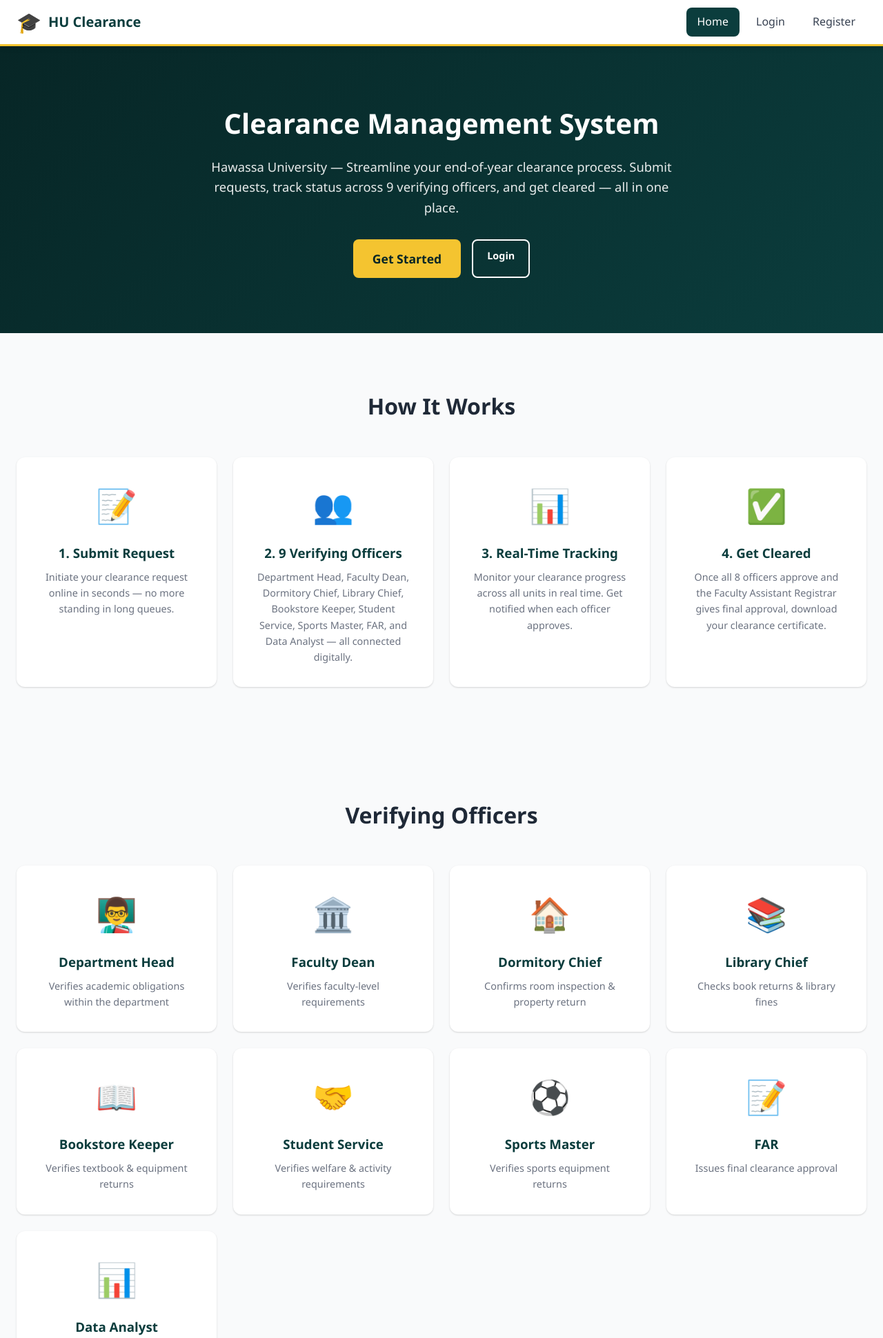
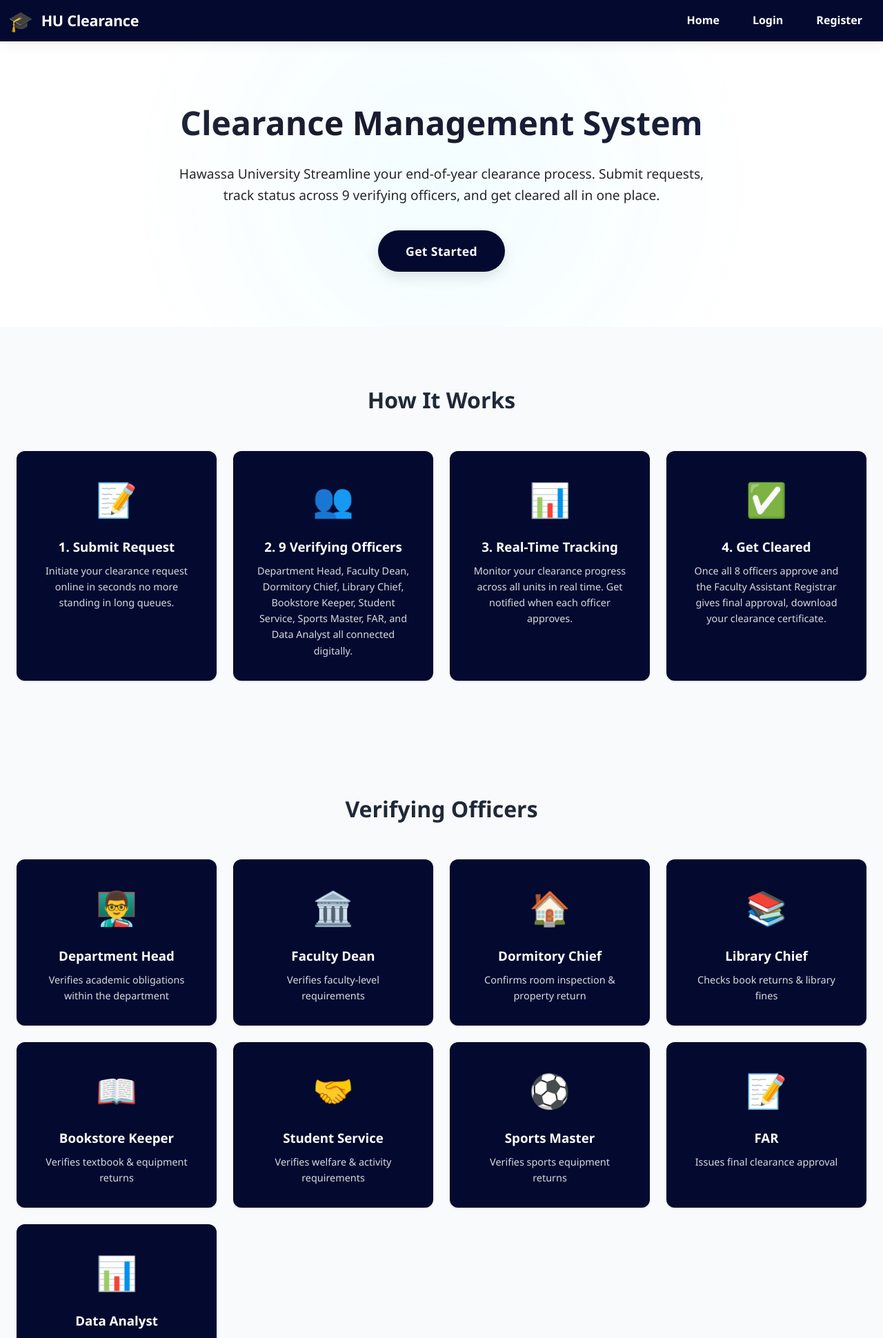
Before and after one commit to AmirCrude/codebase, a PHP site: page /index.html in a window 1280 px wide. Shown: the top 1940 px of the page at 69% size. Run offline with PHP 8.4, Linux system fonts and the light colour scheme.

Commit message:
Initial commit

```diff
--- a/frontend/css/style.css
+++ b/frontend/css/style.css
@@ -50,32 +50,32 @@ body {
 
 /* ============ NAVBAR ============ */
 .navbar {
-    background: var(--white);
-    box-shadow: var(--shadow-md);
+    background: #040a2f;
+    box-shadow: 0 4px 20px rgba(0, 0, 0, 0.06);
     position: sticky;
     top: 0;
     z-index: 1000;
-    border-bottom: 3px solid var(--accent);
 }
 
 .nav-container {
     max-width: 1280px;
     margin: 0 auto;
-    padding: 0 24px;
+    padding: 0 12px;
     display: flex;
     justify-content: space-between;
     align-items: center;
-    height: 64px;
+    height: 60px;
 }
 
 .nav-logo {
     display: flex;
     align-items: center;
-    gap: 10px;
+    gap: 12px;
     text-decoration: none;
-    font-size: 1.25rem;
-    font-weight: 700;
-    color: var(--primary);
+    font-size: 1.35rem;
+    font-weight: 800;
+    color: #ffff;
+    letter-spacing: -0.3px;
 }
 
 .logo-icon {
@@ -84,49 +84,52 @@ body {
 
 .nav-links {
     display: flex;
-    gap: 8px;
+    gap: 12px;
     align-items: center;
 }
 
 .nav-links a {
     text-decoration: none;
-    color: var(--gray-700);
-    padding: 8px 16px;
-    border-radius: var(--radius);
-    font-weight: 500;
-    transition: all 0.2s;
+    color: #ffff;
+    padding: 8px 18px;
+    border-radius: 40px;
+    font-weight: 600;
+    transition: all 0.25s ease;
 }
 
 .nav-links a:hover {
-    background: var(--gray-100);
+    background: #80ed99;
     color: var(--primary);
+    transform: translateY(-1px);
 }
 
-.nav-links a.active {
-    background: var(--primary);
-    color: var(--white);
-}
 
 .nav-user-info {
     display: flex;
     align-items: center;
-    gap: 12px;
+    gap: 16px;
 }
 
 .nav-role-badge {
     background: var(--accent);
     color: var(--primary-dark);
-    padding: 4px 12px;
-    border-radius: 20px;
+    padding: 5px 14px;
+    border-radius: 40px;
     font-size: 0.75rem;
-    font-weight: 600;
+    font-weight: 700;
     text-transform: uppercase;
+    letter-spacing: 0.5px;
 }
 
 .notification-bell {
     position: relative;
     cursor: pointer;
-    font-size: 1.3rem;
+    font-size: 1.35rem;
+    transition: transform 0.2s;
+}
+
+.notification-bell:hover {
+    transform: scale(1.05);
 }
 
 .notification-badge {
@@ -149,7 +152,7 @@ body {
     display: none;
     background: none;
     border: none;
-    font-size: 1.5rem;
+    font-size: 1.6rem;
     cursor: pointer;
     color: var(--gray-700);
 }
@@ -157,34 +160,44 @@ body {
 /* ============ BUTTONS ============ */
 .btn {
     display: inline-block;
-    padding: 10px 20px;
-    border-radius: var(--radius);
-    font-weight: 600;
+    padding: 11px 24px;
+    border-radius: 50px;
+    font-weight: 700;
     font-size: 0.9rem;
     cursor: pointer;
     text-decoration: none;
     border: none;
-    transition: all 0.2s;
+    transition: all 0.25s ease;
     text-align: center;
+    letter-spacing: 0.3px;
 }
 
 .btn-primary {
-    background: var(--primary);
+    background: #80ed99;
     color: var(--white);
+    box-shadow: 0 2px 8px rgba(0, 0, 0, 0.1);
 }
 
 .btn-primary:hover {
     background: var(--primary-light);
-    transform: translateY(-1px);
+    transform: translateY(-2px);
+    box-shadow: 0 6px 16px rgba(0, 0, 0, 0.12);
+}
+
+.btn-primary:active {
+    transform: translateY(0);
 }
 
 .btn-accent {
     background: var(--accent);
     color: var(--primary-dark);
+    box-shadow: 0 2px 8px rgba(0, 0, 0, 0.08);
 }
 
 .btn-accent:hover {
     background: var(--accent-hover);
+    transform: translateY(-2px);
+    box-shadow: 0 6px 16px rgba(0, 0, 0, 0.1);
 }
 
 .btn-success {
@@ -194,6 +207,7 @@ body {
 
 .btn-success:hover {
     opacity: 0.9;
+    transform: translateY(-2px);
 }
 
 .btn-danger {
@@ -203,6 +217,7 @@ body {
 
 .btn-danger:hover {
     opacity: 0.9;
+    transform: translateY(-2px);
 }
 
 .btn-outline {
@@ -214,23 +229,24 @@ body {
 .btn-outline:hover {
     background: var(--primary);
     color: var(--white);
+    transform: translateY(-2px);
 }
 
 .btn-sm {
-    padding: 6px 14px;
+    padding: 7px 18px;
     font-size: 0.8rem;
 }
 
 .btn-lg {
-    padding: 14px 28px;
-    font-size: 1.1rem;
+    padding: 15px 32px;
+    font-size: 1.05rem;
 }
 
 .btn:disabled {
     opacity: 0.5;
     cursor: not-allowed;
+    transform: none;
 }
-
 /* ============ FORMS ============ */
 .form-group {
     margin-bottom: 16px;
@@ -275,36 +291,105 @@ textarea.form-control {
 
 /* ============ HERO ============ */
 .hero {
-    background: linear-gradient(135deg, var(--primary-dark), var(--primary));
-    color: var(--white);
+    background: #ffff;
+    color: var(--primary-dark);
     padding: 80px 24px;
     text-align: center;
+    position: relative;
+    overflow: hidden;
+}
+
+.hero::before {
+    content: '';
+    position: absolute;
+    top: 0;
+    left: 0;
+    right: 0;
+    bottom: 0;
+    background: radial-gradient(circle at 50% 50%, rgba(0, 212, 255, 0.08), transparent 70%);
+    animation: pulse 3s ease-in-out infinite;
+}
+
+@keyframes pulse {
+    0%, 100% { opacity: 0.5; }
+    50% { opacity: 1; }
 }
 
 .hero-content {
-    max-width: 700px;
+    max-width: 800px;
     margin: 0 auto;
+    position: relative;
+    z-index: 2;
 }
 
 .hero h1 {
-    font-size: 2.5rem;
-    margin-bottom: 16px;
+    font-size: 3rem;
+    margin-bottom: 20px;
     font-weight: 800;
+    background: linear-gradient(135deg, #2c3e50, #1a1a2e, #16213e);
+    background-size: 200% auto;
+    -webkit-background-clip: text;
+    background-clip: text;
+    color: transparent;
+    animation: shimmer 3s ease infinite;
+}
+
+@keyframes shimmer {
+    0% { background-position: 0% 50%; }
+    50% { background-position: 100% 50%; }
+    100% { background-position: 0% 50%; }
 }
 
 .hero p {
-    font-size: 1.15rem;
-    margin-bottom: 32px;
-    opacity: 0.9;
+    font-size: 1.2rem;
+    margin-bottom: 36px;
+    opacity: 0.85;
+    line-height: 1.6;
+    color: black;
 }
 
 .hero-buttons {
     display: flex;
-    gap: 16px;
+    gap: 20px;
     justify-content: center;
     flex-wrap: wrap;
+
 }
 
+.btn {
+    display: inline-flex;
+    align-items: center;
+    gap: 8px;
+    padding: 14px 32px;
+    font-size: 1rem;
+    font-weight: 600;
+    text-decoration: none;
+    border-radius: 50px;
+    transition: all 0.3s ease;
+    cursor: pointer;
+}
+
+.btn-lg {
+    padding: 16px 40px;
+    font-size: 1.1rem;
+}
+
+.btn-accent {
+
+    color: #ffffff;
+    box-shadow: 0 8px 20px rgba(0, 0, 0, 0.1);
+    border: none;
+    background-color: #040a2f;
+}
+
+.btn-accent:hover {
+    transform: translateY(-3px);
+    box-shadow: #80ed99;
+}
+
+.btn-accent:active {
+    transform: translateY(0);
+}
 /* ============ FEATURES ============ */
 .features {
     padding: 80px 24px;
@@ -326,12 +411,13 @@ textarea.form-control {
 }
 
 .feature-card {
-    background: var(--white);
+    background: #040a2f;
     padding: 32px;
     border-radius: var(--radius-lg);
     box-shadow: var(--shadow);
     text-align: center;
     transition: transform 0.2s;
+    color: #ffffff;
 }
 
 .feature-card:hover {
@@ -346,14 +432,13 @@ textarea.form-control {
 
 .feature-card h3 {
     margin-bottom: 8px;
-    color: var(--primary);
+    color: #ffffff;
 }
 
 .feature-card p {
-    color: var(--gray-500);
+    color: rgba(255, 255, 255, 0.85);
     font-size: 0.9rem;
 }
-
 /* ============ CARDS ============ */
 .card {
     background: var(--white);
@@ -513,6 +598,7 @@ table tr:hover {
     border: 1px solid #3b82f6;
 }
 
+
 /* ============ MODAL ============ */
 .modal-overlay {
     display: none;
@@ -555,13 +641,13 @@ table tr:hover {
 
 /* ============ FOOTER ============ */
 footer {
-    background: var(--primary-dark);
+    background:#040a2f;
     color: var(--white);
     text-align: center;
     padding: 24px;
     margin-top: 80px;
     font-size: 0.9rem;
-    opacity: 0.8;
+
 }
 
 /* ============ LOADING ============ */
--- a/frontend/index.html
+++ b/frontend/index.html
@@ -34,11 +34,9 @@
         <section class="hero">
             <div class="hero-content">
                 <h1>Clearance Management System</h1>
-                <p>Hawassa University — Streamline your end-of-year clearance process. Submit requests, track status across 9 verifying officers, and get cleared — all in one place.</p>
+                <p>Hawassa University Streamline your end-of-year clearance process. Submit requests, track status across 9 verifying officers, and get cleared  all in one place.</p>
                 <div class="hero-buttons">
                     <a href="register.html" class="btn btn-accent btn-lg">Get Started</a>
-                    <a href="login.html" class="btn btn-outline" style="color:white;border-color:white;">Login</a>
-                </div>
             </div>
         </section>
 
@@ -49,12 +47,12 @@
                 <div class="feature-card">
                     <div class="feature-icon">📝</div>
                     <h3>1. Submit Request</h3>
-                    <p>Initiate your clearance request online in seconds — no more standing in long queues.</p>
+                    <p>Initiate your clearance request online in seconds  no more standing in long queues.</p>
                 </div>
                 <div class="feature-card">
                     <div class="feature-icon">👥</div>
                     <h3>2. 9 Verifying Officers</h3>
-                    <p>Department Head, Faculty Dean, Dormitory Chief, Library Chief, Bookstore Keeper, Student Service, Sports Master, FAR, and Data Analyst — all connected digitally.</p>
+                    <p>Department Head, Faculty Dean, Dormitory Chief, Library Chief, Bookstore Keeper, Student Service, Sports Master, FAR, and Data Analyst  all connected digitally.</p>
                 </div>
                 <div class="feature-card">
                     <div class="feature-icon">📊</div>
```
